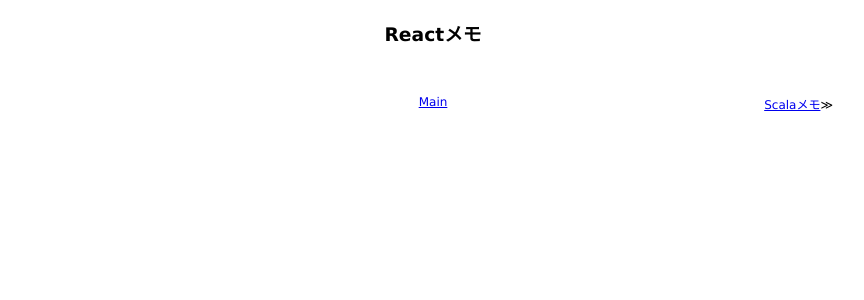
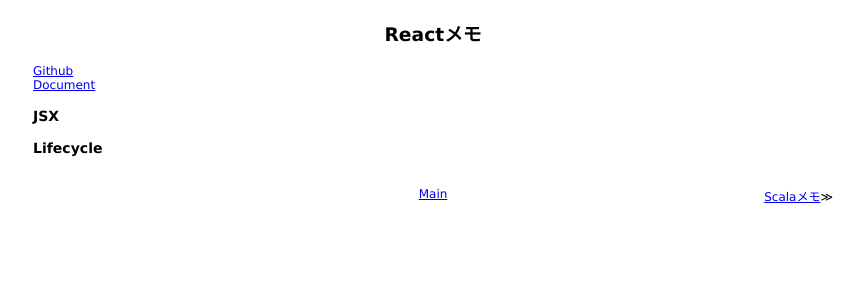
Before and after one commit to 38elements/38elements.github.com, a Jekyll site: the page built from _posts/2017-04-28-react.md, in a window 1280 px wide. Shown: the top 300 px of the page, without its empty margins (207-1071 px from the left). Built offline with Jekyll 4.4.1, drawn with Linux system fonts in a browser that asks for light colours.

Commit message:
Update 2017-04-28-react.md

```diff
--- a/_posts/2017-04-28-react.md
+++ b/_posts/2017-04-28-react.md
@@ -2,3 +2,9 @@
 layout: posts
 title: Reactメモ
 ---
+[Github](https://github.com/facebook/react)
+[Document](https://facebook.github.io/react/docs/hello-world.html)
+
+### JSX
+
+### Lifecycle
```
